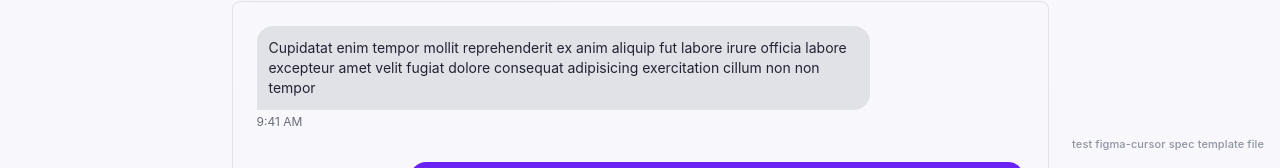
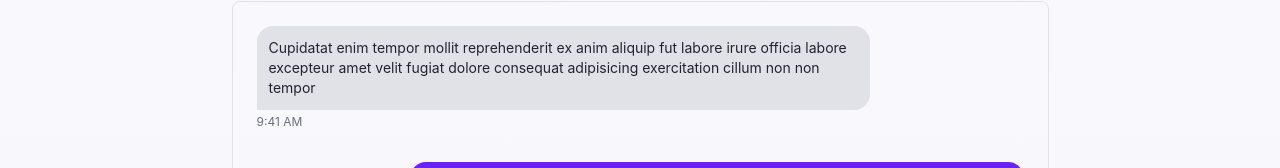
Before and after one commit to garrygrewal/AI-Inbox, a React (Vite) app: page / in a window 1280 px wide. Shown: the part 632-800 px from the top of the page. Built offline with nearby package versions, Linux system fonts and the light colour scheme; what @xplortech/apollo-core would draw is missing.

Commit message:
Adjust spec footer layout

```diff
--- a/src/styles.css
+++ b/src/styles.css
@@ -54,6 +54,7 @@ textarea {
   position: relative;
   min-height: 100vh;
   display: flex;
+  flex-direction: column;
   align-items: flex-start;
   justify-content: flex-start;
   padding: 48px 24px 64px;
@@ -74,10 +75,10 @@ textarea {
 }
 
 .app-spec-footer-label {
-  position: fixed;
-  right: 16px;
-  bottom: 16px;
   margin: 0;
+  margin-top: auto;
+  align-self: flex-end;
+  padding-top: 48px;
   max-width: min(240px, calc(100vw - 32px));
   font-size: 11px;
   font-weight: 500;
```
